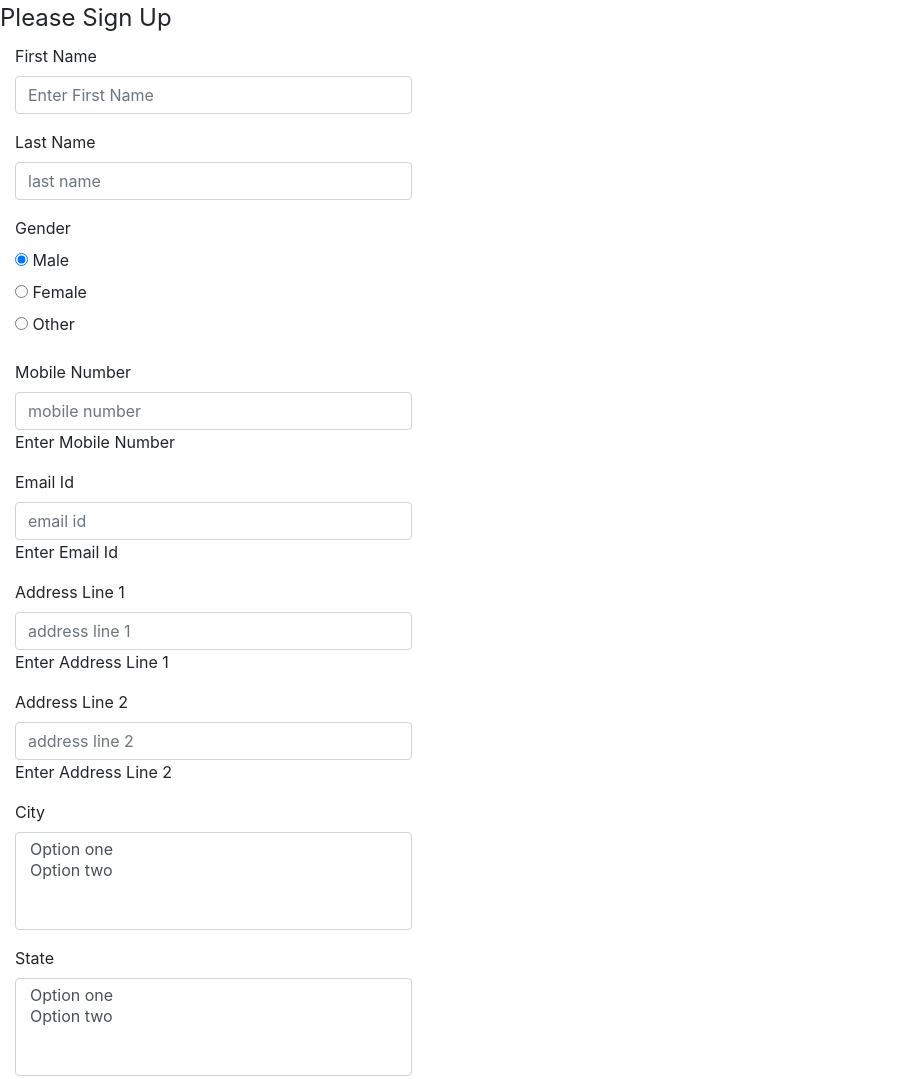
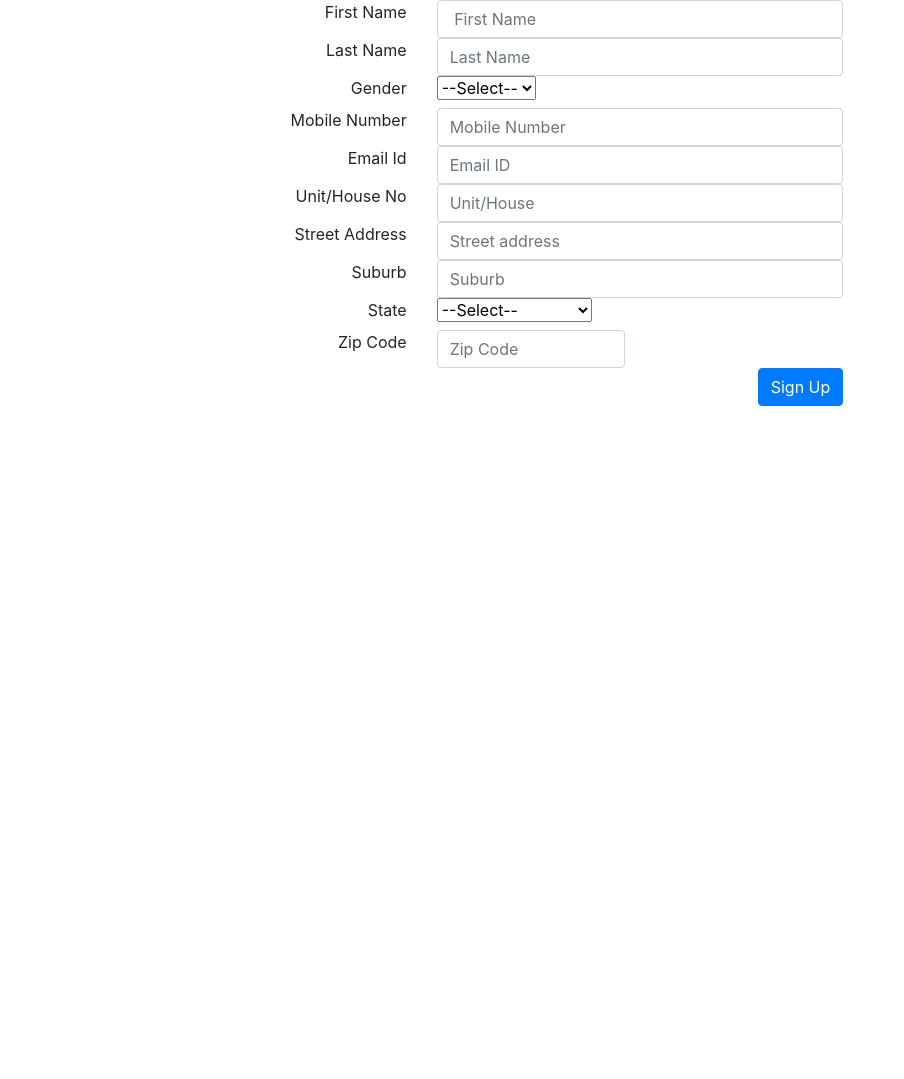
Before and after one commit to basnetranar/hamroBazzar, a website: page app/register/register.html in a window 1280 px wide. Shown: the top 1079 px of the page, without its empty margins (0-904 px from the left). After the commit the page ends 800 px from the top, so only its background shows below. Drawn offline with nearby package versions, Linux system fonts and the light colour scheme.

Commit message:
register complet

```diff
--- a/app/app.js
+++ b/app/app.js
@@ -5,7 +5,7 @@ angular.module('myApp', [
   'ngRoute',
   'myApp.login',
   'myApp.woolworth',
-  'myApp.coles',
+  'myApp.register',
   'myApp.home'
 ]).
 config([ '$routeProvider', function( $routeProvider) {
--- /dev/null
+++ b/app/login/login.css
@@ -0,0 +1,5 @@
+.labelSize{
+	font-size:  18px;
+	color: yellow;
+
+}
--- /dev/null
+++ b/app/register/register.css
@@ -0,0 +1,5 @@
+label{
+	font-size:  22px;
+	color: yellow;
+
+}
--- a/app/register/register.html
+++ b/app/register/register.html
@@ -1,145 +1,102 @@
 <link href="../bower_components/bootstrap/dist/css/bootstrap.min.css" rel="stylesheet" id="bootstrap-css">
 <script src="../bower_components/bootstrap/dist/js/bootstrap.min.js"></script>
 
-<form class="form-horizontal">
+<form class="form-horizontal ">
 <fieldset>
 
-<!-- Form Name -->
-<legend>Please Sign Up</legend>
 
 <!-- Text input-->
-<div class="form-group">
-  <label class="col-md-4 control-label" for="firstname">First Name</label>
+<div class="row">
+  <label class="col-md-4 control-label text-right" for="firstname">First Name</label>
   <div class="col-md-4">
-  <input id="firstname" name="firstname" type="text" placeholder="Enter First Name" class="form-control input-md">
+  <input id="firstname" name="firstname" type="text" placeholder=" First Name" class="form-control input-md">
   </div>
 </div>
 
 <!-- Text input-->
-<div class="form-group">
-  <label class="col-md-4 control-label" for="lastname">Last Name</label>
+<div class="row">
+  <label class="col-md-4 control-label text-right" for="lastname">Last Name</label>
   <div class="col-md-4">
-  <input id="lastname" name="lastname" type="text" placeholder="last name" class="form-control input-md">
+  <input id="lastname" name="lastname" type="text" placeholder="Last Name" class="form-control input-md">
   </div>
 </div>
 
-<!-- Multiple Radios -->
-<div class="form-group">
-  <label class="col-md-4 control-label" for="radios">Gender</label>
+<div class="row">
+  <label class="col-md-4 control-label text-right" for="Gender">Gender</label>
+  <div class="col-md-2">
+    <select name="Gender">
+          <option value="" selected>--Select--</option>
+          <option value="male">Male</option>
+          <option value="female">Female</option>
+          <option value="other">other</option>
+    </select>
+  </div>
+</div>
+
+<div class="row">
+  <label class="col-md-4 control-label text-right" for="mobile">Mobile Number</label>
   <div class="col-md-4">
-  <div class="radio">
-    <label for="radios-0">
-      <input type="radio" name="radios" id="radios-0" value="1" checked="checked">
-      Male
-    </label>
-	</div>
-  <div class="radio">
-    <label for="radios-1">
-      <input type="radio" name="radios" id="radios-1" value="2">
-      Female
-    </label>
-	</div>
-  <div class="radio">
-    <label for="radios-2">
-      <input type="radio" name="radios" id="radios-2" value="3">
-      Other
-    </label>
-	</div>
+    <input id="mobile" name="mobile" type="number" placeholder="Mobile Number" class="form-control input-md">
   </div>
 </div>
 
 <!-- Text input-->
-<div class="form-group">
-  <label class="col-md-4 control-label" for="mobno">Mobile Number</label>
+<div class="row">
+  <label class="col-md-4 control-label text-right" for="emailid">Email Id</label>
   <div class="col-md-4">
-  <input id="mobno" name="mobno" type="text" placeholder="mobile number" class="form-control input-md">
-  <span class="help-block">Enter Mobile Number</span>
+  <input id="emailid" name="emailid" type="email" placeholder="Email ID" class="form-control input-md">
+  </div>
+</div>
+<!-- Text input-->
+<div class="row">
+  <label class="col-md-4 control-label text-right" for="address1">Unit/House No</label>
+  <div class="col-md-4">
+    <input id="address1" name="address1" type="text" placeholder="Unit/House" class="form-control input-md">
   </div>
 </div>
 
-<!-- Text input-->
-<div class="form-group">
-  <label class="col-md-4 control-label" for="emailid">Email Id</label>
+<div class="row">
+  <label class="col-md-4 control-label text-right" for="address2">Street Address</label>
   <div class="col-md-4">
-  <input id="emailid" name="emailid" type="text" placeholder="email id" class="form-control input-md">
-  <span class="help-block">Enter Email Id</span>
-  </div>
-</div>
-
-<!-- Text input-->
-<div class="form-group">
-  <label class="col-md-4 control-label" for="address1">Address Line 1</label>
-  <div class="col-md-4">
-  <input id="address1" name="address1" type="text" placeholder="address line 1" class="form-control input-md">
-  <span class="help-block">Enter Address Line 1</span>
-  </div>
-</div>
-
-<!-- Text input-->
-<div class="form-group">
-  <label class="col-md-4 control-label" for="address2">Address Line 2</label>
-  <div class="col-md-4">
-  <input id="address2" name="address2" type="text" placeholder="address line 2" class="form-control input-md">
-  <span class="help-block">Enter Address Line 2</span>
+    <input id="address2" name="address2" type="text" placeholder="Street address" class="form-control input-md">
   </div>
 </div>
 
 <!-- Select Multiple -->
-<div class="form-group">
-  <label class="col-md-4 control-label" for="City">City</label>
+<div class="row">
+  <label class="col-md-4 control-label text-right" for="City">Suburb</label>
   <div class="col-md-4">
-    <select id="City" name="City" class="form-control" multiple="multiple">
-      <option value="1">Option one</option>
-      <option value="2">Option two</option>
-    </select>
+    <input id="suburb" name="suburn" type="text" placeholder="Suburb " class="form-control input-md">
   </div>
 </div>
 
 <!-- Select Multiple -->
-<div class="form-group">
-  <label class="col-md-4 control-label" for="state">State</label>
-  <div class="col-md-4">
-    <select id="state" name="state" class="form-control" multiple="multiple">
-      <option value="1">Option one</option>
-      <option value="2">Option two</option>
-    </select>
+<div class="row">
+  <label class="col-md-4 control-label text-right" for="state">State</label>
+  <div class="col-md-1">
+      <select name="states">
+        <option value="" selected>--Select--</option>
+        <option value="NSW">New South Wales</option>
+        <option value="Vic">Victoria</option>
+        <option value="WA">West Australia</option>
+        <option value="SA">South Australia</option>
+        <option value="QLD">QUEENSLAND</option>
+        <option value="TAS">TASMANIA</option>
+      </select>
   </div>
 </div>
-
-<!-- Select Multiple -->
-<div class="form-group">
-  <label class="col-md-4 control-label" for="postbox">Post Box Number</label>
-  <div class="col-md-4">
-    <select id="postbox" name="postbox" class="form-control" multiple="multiple">
-      <option value="1">Option one</option>
-      <option value="2">Option two</option>
-    </select>
-  </div>
-</div>
-
-<!-- Select Multiple -->
-<div class="form-group">
-  <label class="col-md-4 control-label" for="country">Country</label>
-  <div class="col-md-4">
-    <select id="country" name="country" class="form-control" multiple="multiple">
-
-    </select>
+<div class="row">
+  <label class="col-md-4 control-label text-right" for="zip">Zip Code</label>
+  <div class="col-md-2">
+    <input id="zip" name="zip" type="number" placeholder="Zip Code " class="form-control input-md">
   </div>
 </div>
 
 <!-- Button -->
-<div class="form-group">
-  <label class="col-md-4 control-label" for="otp">Generate OTP</label>
-  <div class="col-md-4">
-    <button id="otp" name="otp" class="btn btn-primary">Generate OTP</button>
-  </div>
-</div>
-
-<!-- Button -->
-<div class="form-group">
-  <label class="col-md-4 control-label" for="login">Click to login</label>
-  <div class="col-md-4">
-    <button id="login" name="login" class="btn btn-primary">Signin</button>
+<div class="row">
+  <div class="col-md-4"> </div>
+  <div class="col-md-4 text-right">
+    <button ng-model="signUp" class="btn btn-primary" type="submit" >Sign Up</button>
   </div>
 </div>
 
```
Also changed, not shown: app/index.html (+2 -0 lines), app/login/login.html (+13 -20 lines).
